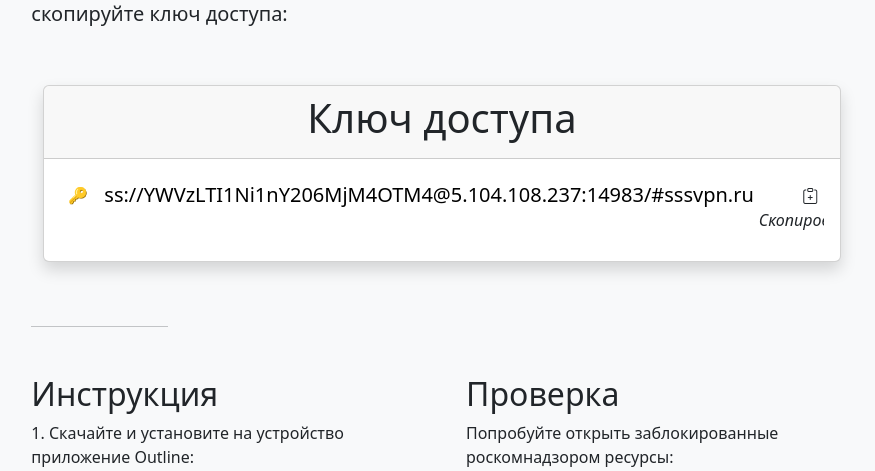
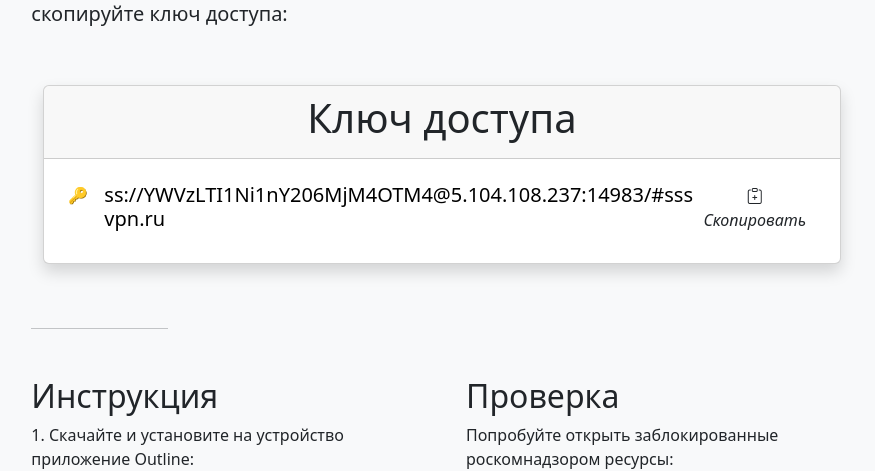
Before and after one commit to Vivatist/vpn_html_django, a Django app: template mainpage/templates/mainpage/index.html in a window 1280 px wide. Shown: the part 372-843 px from the top of the page, without its empty margins (198-1073 px from the left). Run offline with Django 4.2, Linux system fonts and the light colour scheme; the template is opened without the code that fills it: values that come from a table or form of the project are taken from there, others are empty; data comes from the database, SQL or seed files in the repository; parts of the project's set-up code (start-up, migrations or seed data) failed here and were passed over; some libraries are stand-ins or nearby versions.

Commit message:
Перенос

```diff
--- a/mainpage/templates/mainpage/index.html
+++ b/mainpage/templates/mainpage/index.html
@@ -57,7 +57,7 @@
                             <th scope="row">&#128273;</th>
                             <td>
                               <div class="copy-clipboard d-flex justify-content-between">
-                                <span class="lead h5 ">{{ settings.key  }}</span>
+                                <span class="lead h5 text-break">{{ settings.key  }}</span>
 
                                 <i class="bi bi-clipboard-plus btn p-1 pt-0" data-bs-toggle="tooltip" title="Скопировать"> Скопировать</i>
                               </div>
```
